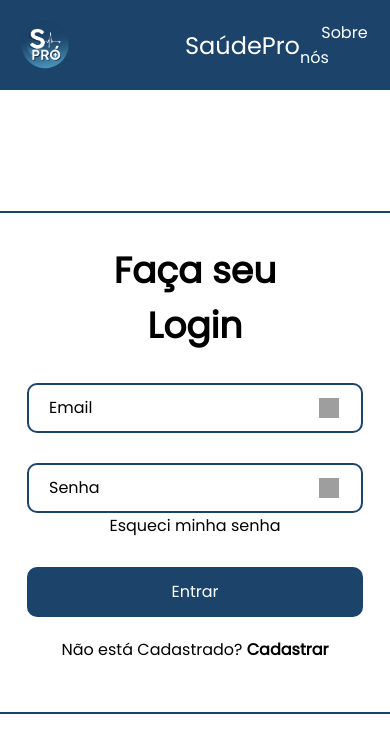
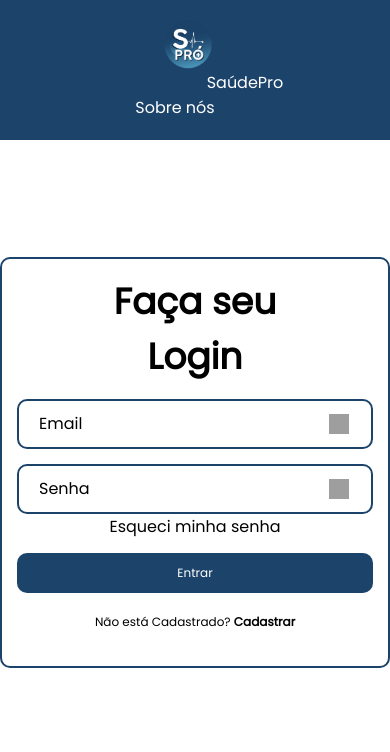
Before and after one commit to eduardaaristides/Projeto-ux-ui, a plain HTML site: page Projeto final/index.html in a window 390 px wide. Drawn offline with Linux system fonts and the light colour scheme; grey boxes are pictures that could not be loaded.

Commit message:
chore: Update CSS for responsive design
This commit updates the CSS file to improve the responsiveness of the website. Media queries have been added to adjust the layout and font sizes for different screen sizes, ensuring a better user experience.

```diff
--- a/Projeto final/style.css
+++ b/Projeto final/style.css
@@ -1,3 +1,4 @@
+/* style.css */
 * {
     margin: 0;
     padding: 0;
@@ -34,17 +35,15 @@ header {
 
 .title-container {
     flex-grow: 1;
-    display: flexbox;
+    display: flex;
     justify-content: center;
     align-items: center;
     text-align: center;
 }
-.title-container h1{
+
+.title-container h1 {
     color: white;
     font-size: x-large;
-}
-.time{
-    margin-left: 100px;
 }
 
 nav a {
@@ -52,7 +51,7 @@ nav a {
 }
 
 a {
-    color:white;
+    color: white;
     text-decoration: none;
 }
 
@@ -73,7 +72,8 @@ header h1 {
 }
 
 .container {
-    width: 420px;
+    width: 100%;
+    max-width: 420px;
     background: transparent;
     border: 2px solid rgba(255, 255, 255, .2);
     backdrop-filter: blur(10px);
@@ -201,7 +201,7 @@ h1 {
     margin-bottom: 10px; /* Ajuste conforme necessário para espaço entre a imagem e o botão */
 }
 
-.principal{
+.principal {
     margin-left: 100px;
 }
 
@@ -236,3 +236,69 @@ h1 {
     font-size: 0.8em;
     display: block;
 }
+
+/* Media Queries para Responsividade */
+@media (max-width: 768px) {
+    .header-container {
+        flex-direction: column;
+        align-items: center;
+    }
+
+    .title-container h1 {
+        font-size: large;
+    }
+
+    .container {
+        width: 90%;
+        padding: 20px;
+    }
+
+    .input-container {
+        margin: 20px 0;
+    }
+
+    .submit-button {
+        height: 45px;
+        font-size: 14px;
+    }
+
+    .register-link p {
+        font-size: 14px;
+    }
+
+    .register-link p a {
+        font-size: 14px;
+    }
+
+    .g-signin2 {
+        max-width: 100%;
+    }
+}
+
+@media (max-width: 480px) {
+    .title-container h1 {
+        font-size: medium;
+    }
+
+    .container {
+        width: 100%;
+        padding: 15px;
+    }
+
+    .input-container {
+        margin: 15px 0;
+    }
+
+    .submit-button {
+        height: 40px;
+        font-size: 12px;
+    }
+
+    .register-link p {
+        font-size: 12px;
+    }
+
+    .register-link p a {
+        font-size: 12px;
+    }
+}
```
